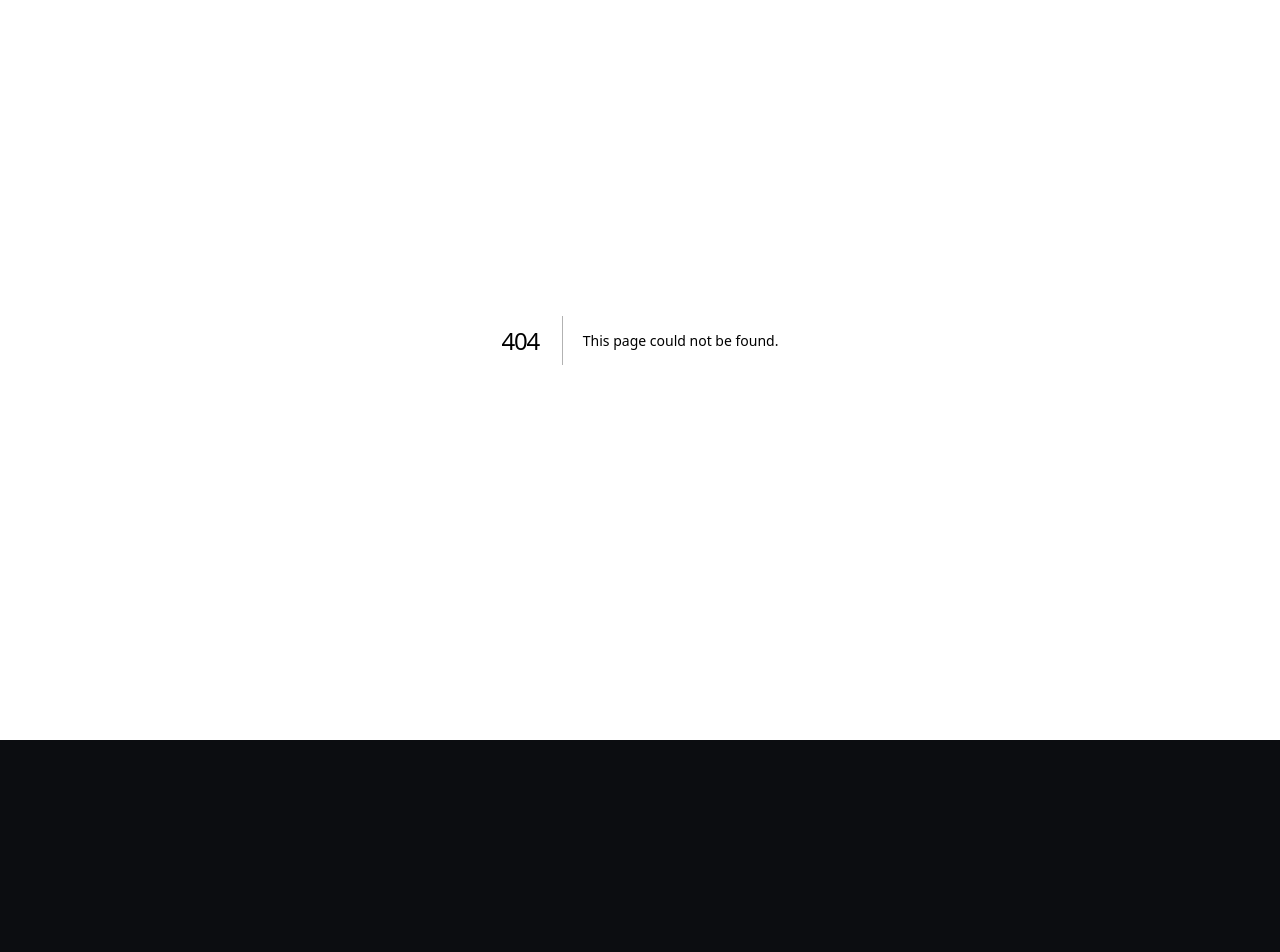
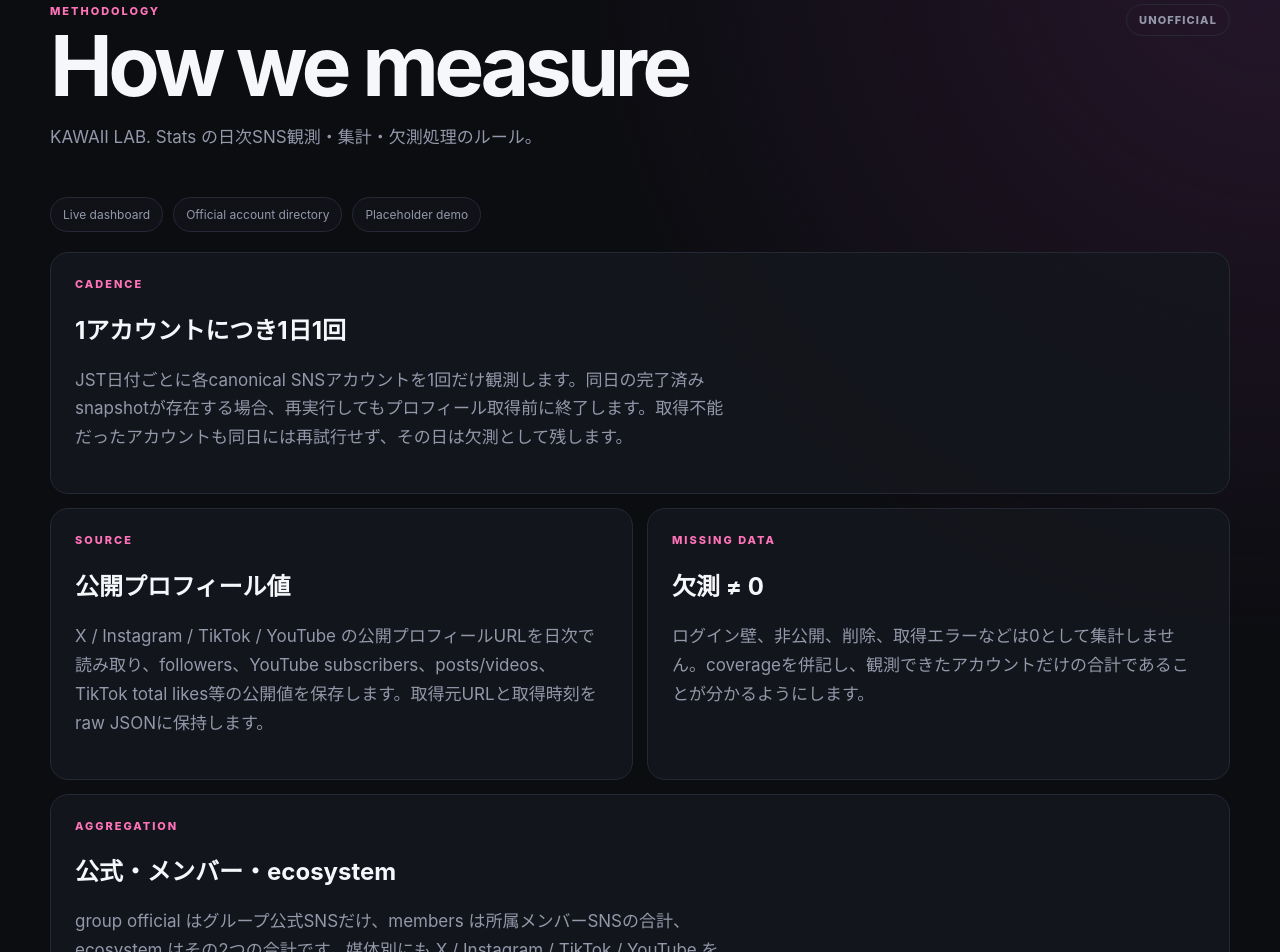
Before and after one commit to ProtChan/kawaii-lab-stats, a Next.js app: page /methodology in a window 1280 px wide. Before the commit this address had no page. Shown: the part 60-1012 px from the top of the page. Before the commit the page ends 800 px from the top, so only its background shows below. Built offline with nearby package versions, Linux system fonts and the light colour scheme.

Commit message:
feat: publish data methodology page

```diff
--- /dev/null
+++ b/app/methodology/page.tsx
@@ -0,0 +1,57 @@
+import Link from "next/link";
+
+export default function MethodologyPage() {
+  return (
+    <main>
+      <header className="hero">
+        <div>
+          <p className="eyebrow">METHODOLOGY</p>
+          <h1>How we measure</h1>
+          <p className="lead">KAWAII LAB. Stats の日次SNS観測・集計・欠測処理のルール。</p>
+        </div>
+        <span className="badge">UNOFFICIAL</span>
+      </header>
+
+      <nav className="nav">
+        <Link href="/">Live dashboard</Link>
+        <Link href="/directory">Official account directory</Link>
+        <Link href="/demo">Placeholder demo</Link>
+      </nav>
+
+      <section className="panel">
+        <p className="eyebrow">CADENCE</p>
+        <h2>1アカウントにつき1日1回</h2>
+        <p className="lead">JST日付ごとに各canonical SNSアカウントを1回だけ観測します。同日の完了済みsnapshotが存在する場合、再実行してもプロフィール取得前に終了します。取得不能だったアカウントも同日には再試行せず、その日は欠測として残します。</p>
+      </section>
+
+      <section className="grid2">
+        <article className="panel">
+          <p className="eyebrow">SOURCE</p>
+          <h2>公開プロフィール値</h2>
+          <p className="lead">X / Instagram / TikTok / YouTube の公開プロフィールURLを日次で読み取り、followers、YouTube subscribers、posts/videos、TikTok total likes等の公開値を保存します。取得元URLと取得時刻をraw JSONに保持します。</p>
+        </article>
+        <article className="panel">
+          <p className="eyebrow">MISSING DATA</p>
+          <h2>欠測 ≠ 0</h2>
+          <p className="lead">ログイン壁、非公開、削除、取得エラーなどは0として集計しません。coverageを併記し、観測できたアカウントだけの合計であることが分かるようにします。</p>
+        </article>
+      </section>
+
+      <section className="panel">
+        <p className="eyebrow">AGGREGATION</p>
+        <h2>公式・メンバー・ecosystem</h2>
+        <p className="lead">group official はグループ公式SNSだけ、members は所属メンバーSNSの合計、ecosystem はその2つの合計です。媒体別にも X / Instagram / TikTok / YouTube を分けて表示します。</p>
+      </section>
+
+      <section className="notice">SNS横断のfollowers合計は「ユニークな人数」ではありません。同じ人が複数SNS・複数メンバーをフォローできるため、あくまでアカウントaudienceの単純合計です。</section>
+
+      <section className="panel">
+        <p className="eyebrow">PRECISION</p>
+        <h2>公開表示以上の精度を作らない</h2>
+        <p className="lead">YouTubeなどプラットフォーム側が公開値を丸めている場合、その丸められた値をそのまま保存します。推測で桁を補完しません。日次差も公開観測値同士の差として扱います。</p>
+      </section>
+
+      <footer>Fanmade / unofficial project. Methodology may evolve, but historical source/capture metadata should remain auditable.</footer>
+    </main>
+  );
+}
```
